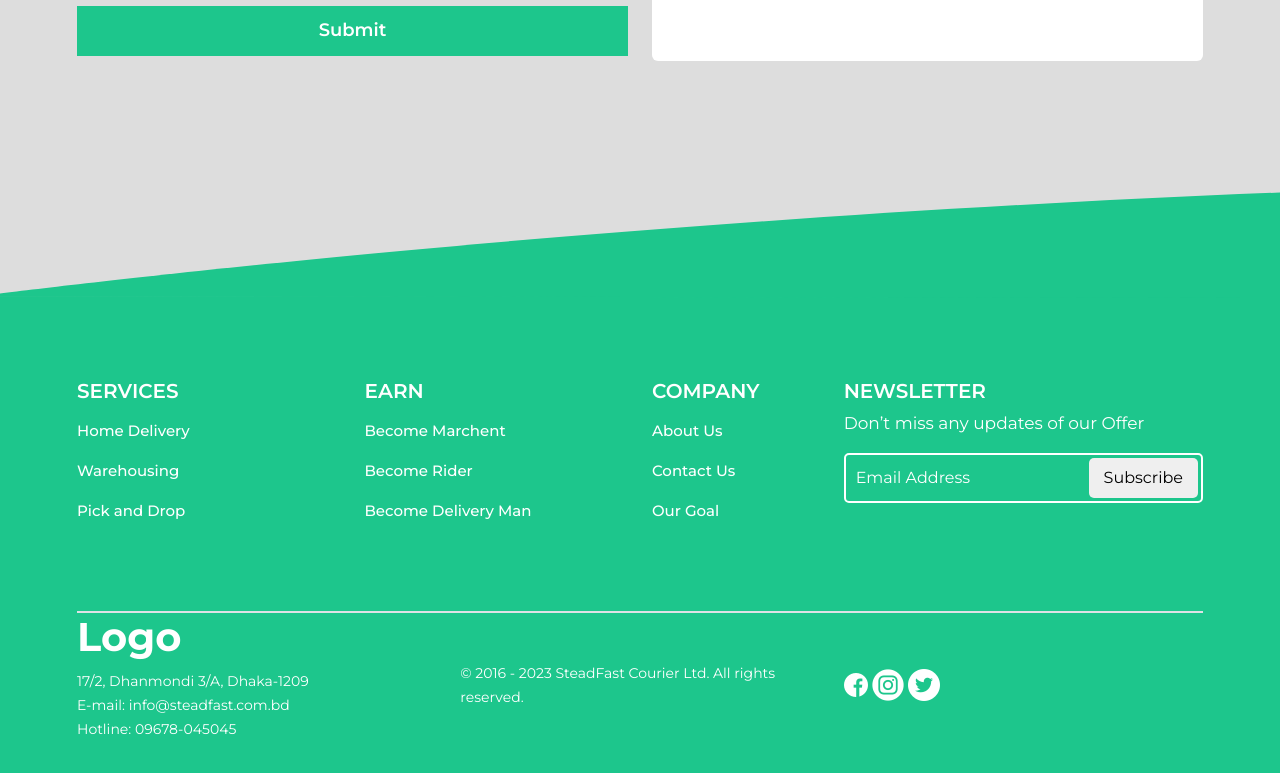
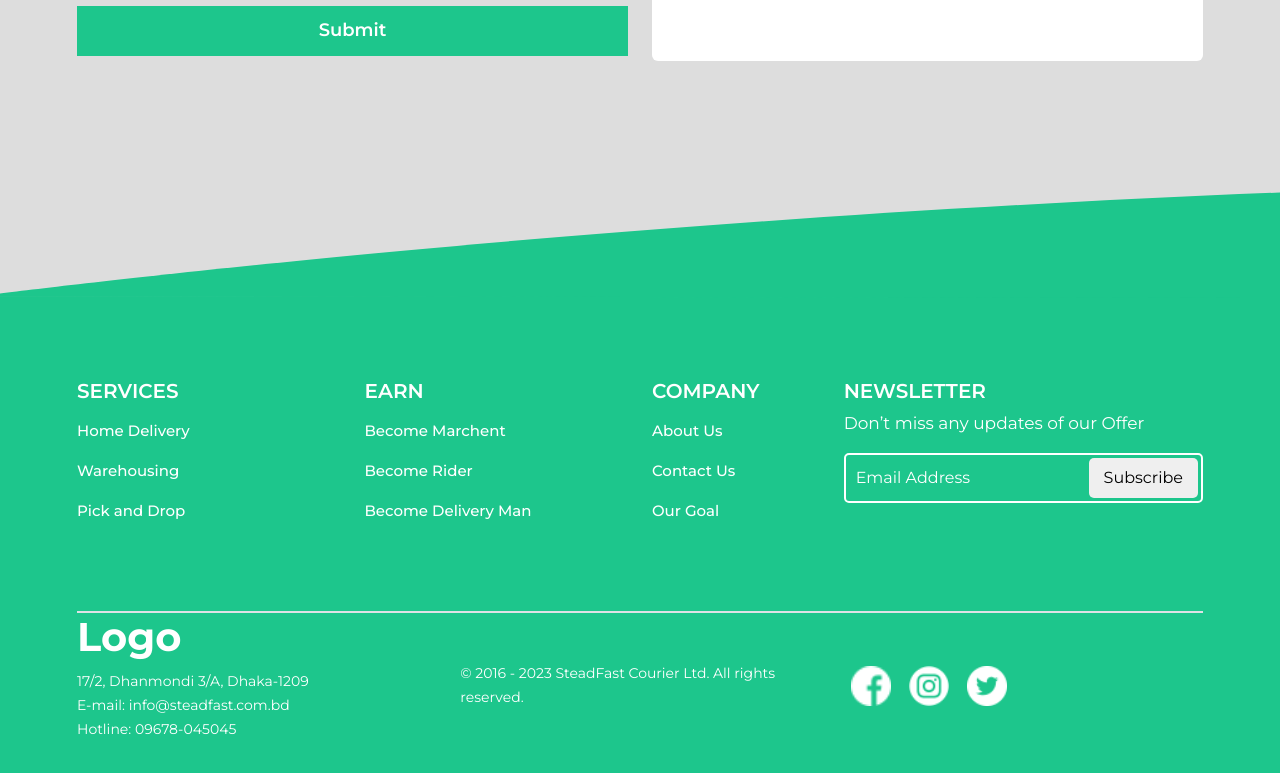
Before and after one commit to mostafizar-rahman/Stead_Fast, a plain HTML site: page contact.html in a window 1280 px wide. Shown: the part 963-1736 px from the top of the page. Drawn offline with nearby package versions, Linux system fonts and the light colour scheme.

Commit message:
add footer social icon

```diff
--- a/contact.html
+++ b/contact.html
@@ -48,14 +48,18 @@
       <div class="container">
         <div class="col-12 pt-5">
           <div class="row">
-          <div class="col-md-6 ">
+            <div class="col-md-6">
               <h3 class="text-white fw-bold pt-5 mt-5">
                 Get in touch and <br />
                 Let us know how we can help
               </h3>
             </div>
             <div class="col-md-6">
-            <img src="./assets/images/img-cycle.svg" alt="" class="img-fluid" />
+              <img
+                src="./assets/images/img-cycle.svg"
+                alt=""
+                class="img-fluid"
+              />
             </div>
           </div>
         </div>
@@ -160,7 +164,7 @@
           </div>
         </div>
         <div class="border-bottom border-2 py-3"></div>
-        <div class="row align-items-center">
+        <div class="row align-items-center footer__bottom">
           <div class="col-md-4">
             <h2 class="text-white">Logo</h2>
             <address class="text-white">
@@ -177,9 +181,9 @@
             </span>
           </div>
           <div class="col-md-4">
-            <img src="./assets/icons/facebook.png" alt="" />
-            <img src="./assets/icons/instagram.png" alt="" />
-            <img src="./assets/icons/twitter.png" alt="" />
+            <a href=""><img src="./assets/icons/facebook.png" alt="" /></a>
+            <a href=""> <img src="./assets/icons/instagram.png" alt="" /></a>
+            <a href=""><img src="./assets/icons/twitter.png" alt="" /></a>
           </div>
         </div>
       </div>
--- a/style/style.scss
+++ b/style/style.scss
@@ -259,6 +259,13 @@ span{
       border-radius: 5px;
     }
   }
+
+  &__bottom{
+    img{
+      width: 40px;
+      margin: 0 7px;
+    }
+  }
 }
 
 // ---------------------------------------------- contact__form
```
Also changed, not shown: index.html (+4 -4 lines), style/style.css, 1 other file. Lines whose indentation alone changed are shown as unchanged.
